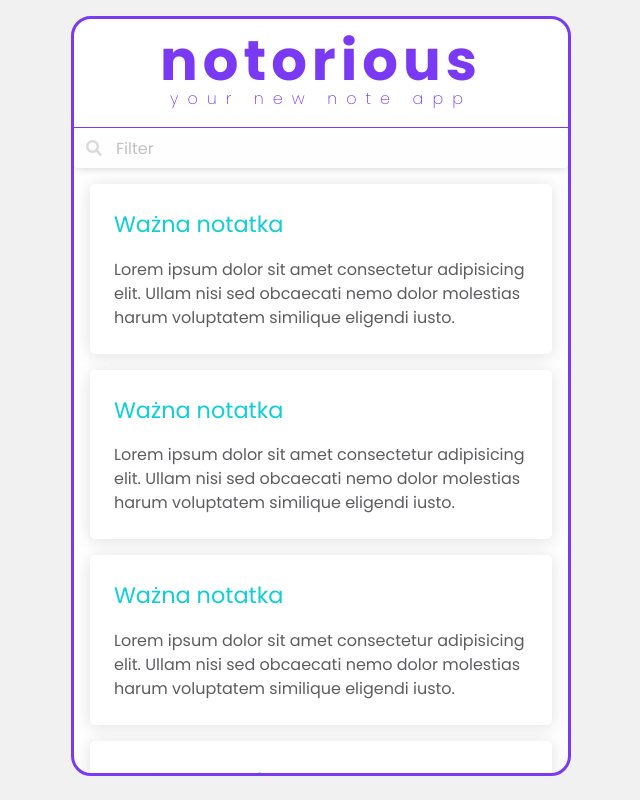
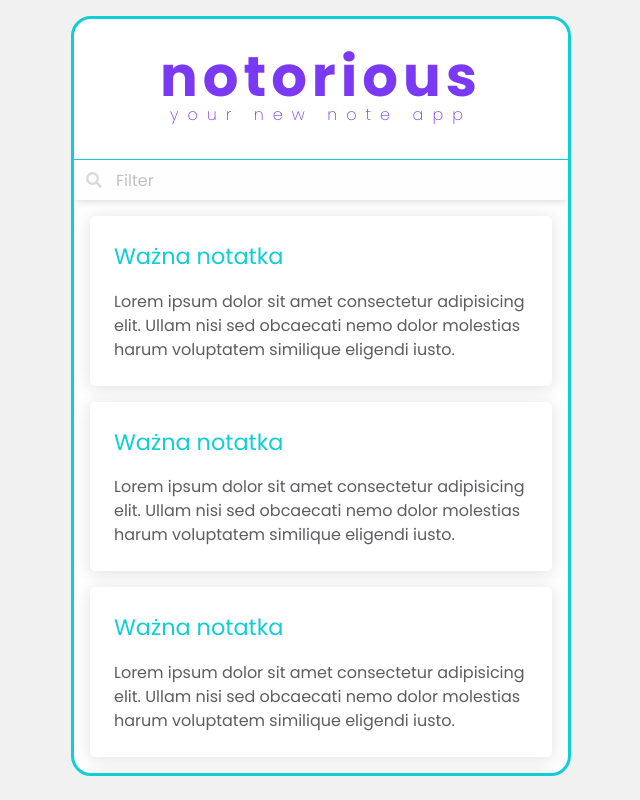
Before and after one commit to kryptondv/angular-note-app, an Angular app: page / in a window 1280 px wide. Shown: the whole page, without its empty margins (319-959 px from the left). Built offline with nearby package versions, Linux system fonts and the light colour scheme.

Commit message:
update ui colors

```diff
--- a/src/app/pages/main-layout/main-layout.component.scss
+++ b/src/app/pages/main-layout/main-layout.component.scss
@@ -8,7 +8,7 @@
   width: 90%;
   max-width: 500px;
   margin: 1rem auto;
-  border: 3px solid $purple;
+  border: 3px solid darken($blue, 10%);;
   border-radius: 20px;
   background-color: #fff;
 
@@ -26,7 +26,7 @@
   &::-webkit-scrollbar-thumb {
     box-shadow: inset 0 0 6px rgba(0, 0, 0, 0.3);
     -webkit-box-shadow: inset 0 0 6px rgba(0, 0, 0, 0.3);
-    background: $purple;
+    background: darken($blue, 10%);;
     height: 2rem;
   }
   }
@@ -37,8 +37,8 @@
   justify-content: center;
   align-items: center;
   flex-shrink: 0;
-  border-bottom: 1px solid $purple;
-  padding-bottom: 1rem;
+  border-bottom: 1px solid darken($blue, 10%);;
+  padding: 1rem 0 2rem;
 
   .main-heading {
     color: $purple;
```
